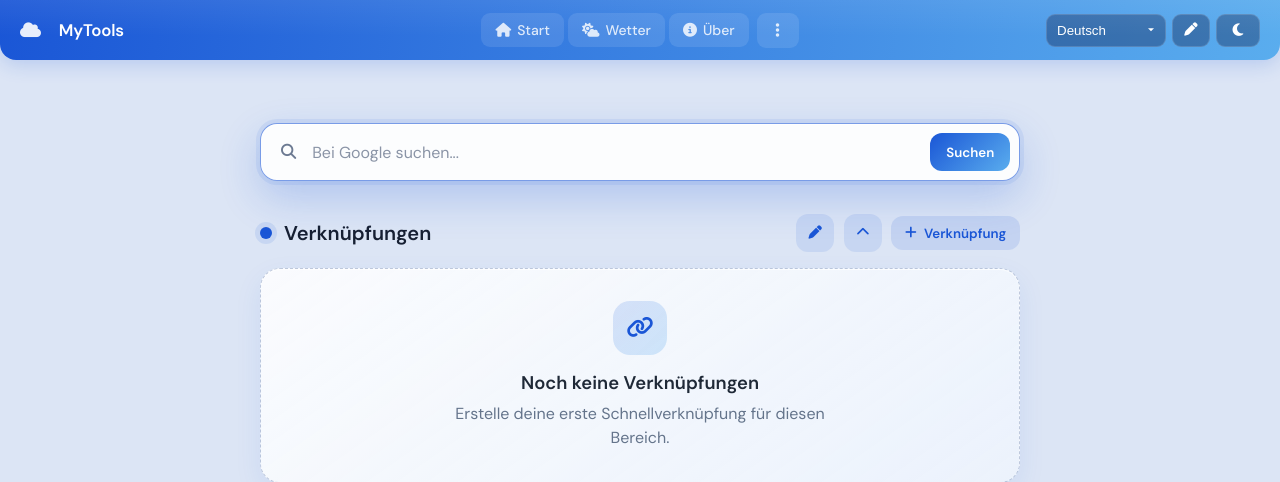
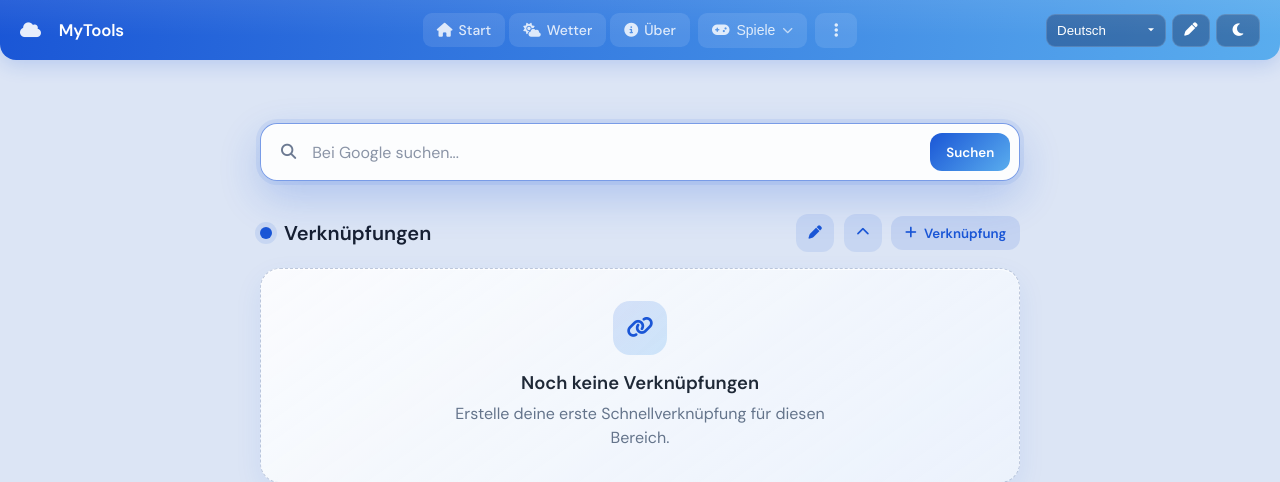
Before and after one commit to YannikFroehlich/MyTools, a Django app: page / in a window 1280 px wide. Shown: the top 482 px of the page. Run offline with Django 5.2, Linux system fonts and the light colour scheme; data comes from the database, SQL or seed files in the repository; data that the repository does not hold is empty; some libraries are stand-ins or nearby versions.

Commit message:
Added dropdown for games

```diff
--- a/app/static/app/css/base.css
+++ b/app/static/app/css/base.css
@@ -461,6 +461,22 @@ body.dark-mode .dark-mode-btn .icon-sun {
     transform: scale(0.97);
 }
 
+.games-menu-button {
+    gap: 7px;
+    padding: 0 13px;
+    font-size: 0.875rem;
+}
+
+.games-menu-chevron {
+    font-size: 0.68rem;
+    opacity: 0.78;
+    transition: transform 0.15s ease;
+}
+
+.games-menu-button[aria-expanded="true"] .games-menu-chevron {
+    transform: rotate(180deg);
+}
+
 .menu-dropdown {
     position: absolute;
     top: calc(100% + 10px);
--- a/app/templates/app/base.html
+++ b/app/templates/app/base.html
@@ -45,6 +45,25 @@
             </a>
 
             <div class="menu-wrapper">
+                <button class="menu-button games-menu-button" id="games-menu-button" type="button" aria-label="{% translate 'Spiele-Menü öffnen' %}">
+                    <i class="fa-solid fa-gamepad"></i>
+                    <span>{% translate 'Spiele' %}</span>
+                    <i class="fa-solid fa-chevron-down games-menu-chevron"></i>
+                </button>
+
+                <div class="menu-dropdown" id="games-menu-dropdown">
+                    <a href="{% url 'human-benchmark' %}" class="menu-item">
+                        <i class="fa-solid fa-stopwatch"></i>
+                        {% translate 'Human Benchmark' %}
+                    </a>
+                    <a href="" class="menu-item">
+                        <i class="fa-solid fa-car-side"></i>
+                        {% translate 'Racing Game' %}
+                    </a>
+                </div>
+            </div>
+
+            <div class="menu-wrapper">
                 <button class="menu-button" id="menu-button" type="button" aria-label="{% translate 'Weitere Seiten' %}">
                     <i class="fa-solid fa-ellipsis-vertical"></i>
                 </button>
@@ -57,10 +76,6 @@
                     <a href="{% url 'spritkostenrechner' %}" class="menu-item">
                         <i class="fa-solid fa-gas-pump"></i>
                         {% translate 'Spritkosten' %}
-                    </a>
-                    <a href="{% url 'human-benchmark' %}" class="menu-item">
-                        <i class="fa-solid fa-stopwatch"></i>
-                        {% translate 'Human Benchmark' %}
                     </a>
                     <a href="{% url 'genius-search' %}" class="menu-item">
                         <i class="fa-solid fa-music"></i>
```
Also changed, not shown: app/static/app/js/base.js (+43 -17 lines).
